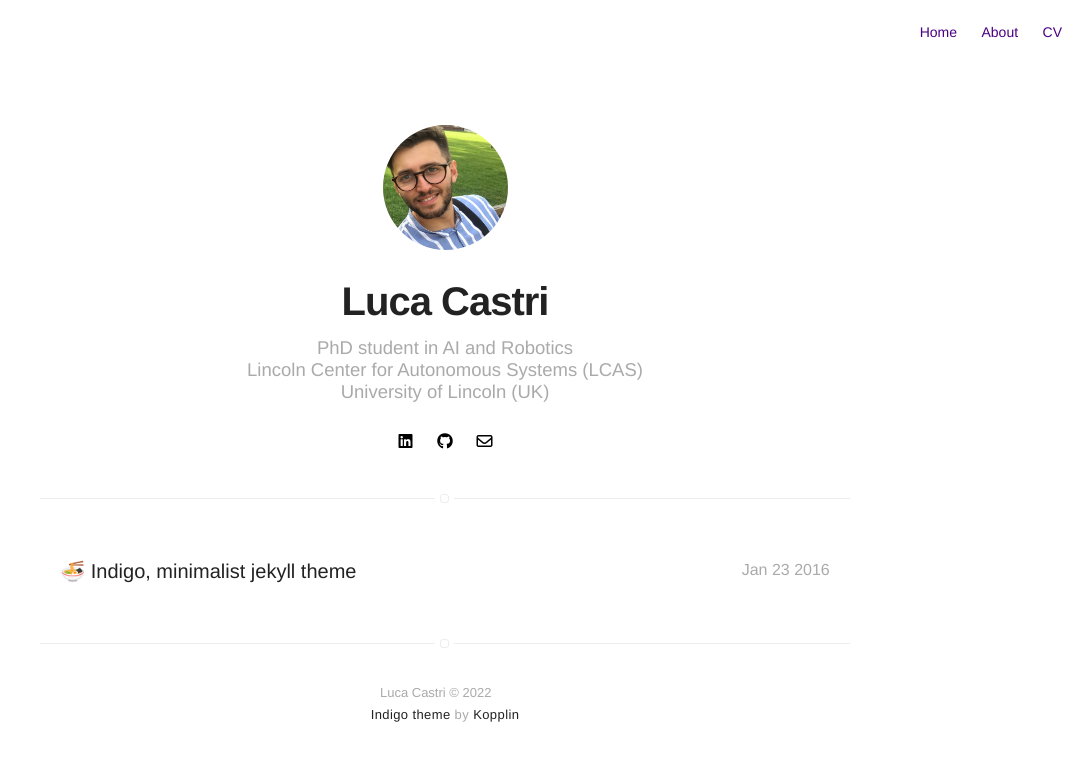
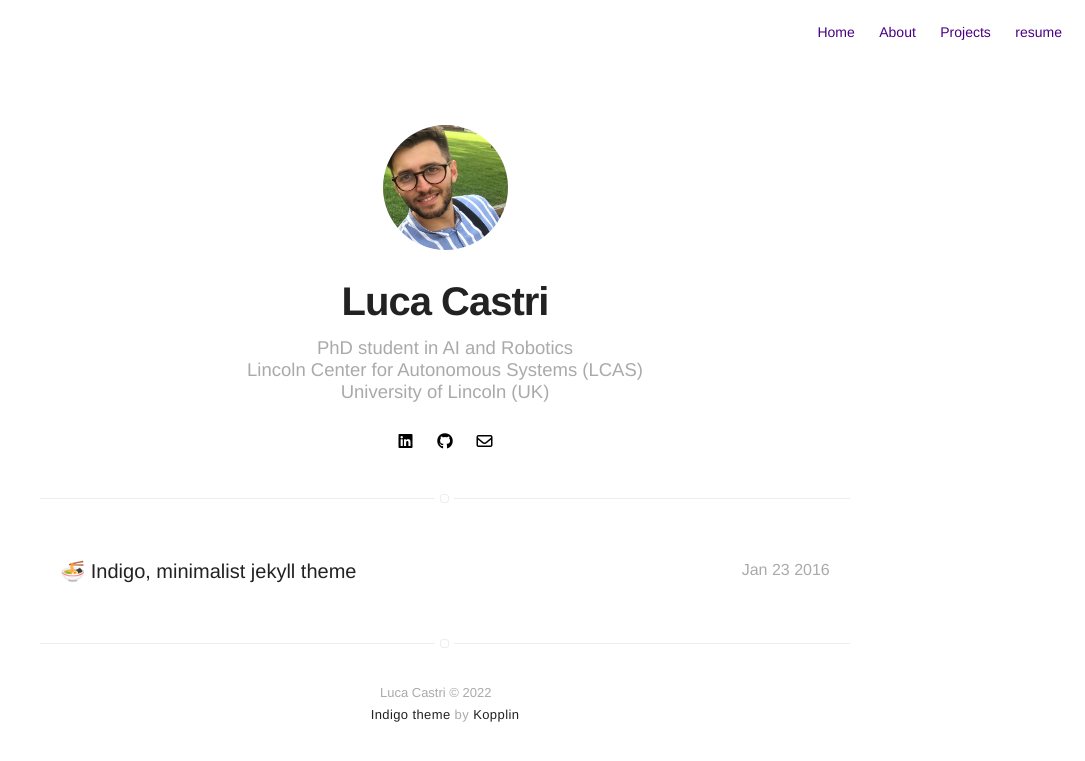
Before and after one commit to lcastri/lcastri.github.io, a Jekyll site: the page built from projects.html, in a window 1280 px wide. Shown: the top 761 px of the page, without its empty margins (195-1280 px from the left). Built offline with Jekyll 4.4.1, drawn with Linux system fonts in a browser that asks for light colours; nearby versions of some CDN libraries; emoji names are drawn with the system emoji font.

Commit message:
changed buttons order

```diff
--- a/_includes/nav.html
+++ b/_includes/nav.html
@@ -14,25 +14,25 @@
             {% endif %}
         {% endif %}
 
+        {% if site.about == true %}
+            {% if page.title != "about" %}
+                <li class="item">
+                    <a class="link" href="{{ site.url }}/about">About</a>
+                </li>
+            {% endif %}
+        {% endif %}
+
         {% if site.projects == true %}
-            {% if page.title != "Projects" %}
+            {% if page.title != "projects" %}
                 <li class="item">
                     <a class="link" href="{{ site.url }}/projects">Projects</a>
                 </li>
             {% endif %}
         {% endif %}
 
-        {% if site.about == true %}
-            {% if page.title != "About" %}
-                <li class="item">
-                    <a class="link" href="{{ site.url }}/about">About</a>
-                </li>
-            {% endif %}
-        {% endif %}
-
         {% if site.resume == true %}
             <li class="item">
-                <a class="link" href="{% if site.resume-external %}{{ site.resume-url }}{% else %}{{ site.url }}/{{ site.resume-url }}{% endif %}">CV</a>
+                <a class="link" href="{% if site.resume-external %}{{ site.resume-url }}{% else %}{{ site.url }}/{{ site.resume-url }}{% endif %}">resume</a>
             </li>
         {% endif %}
     </ul>
```
